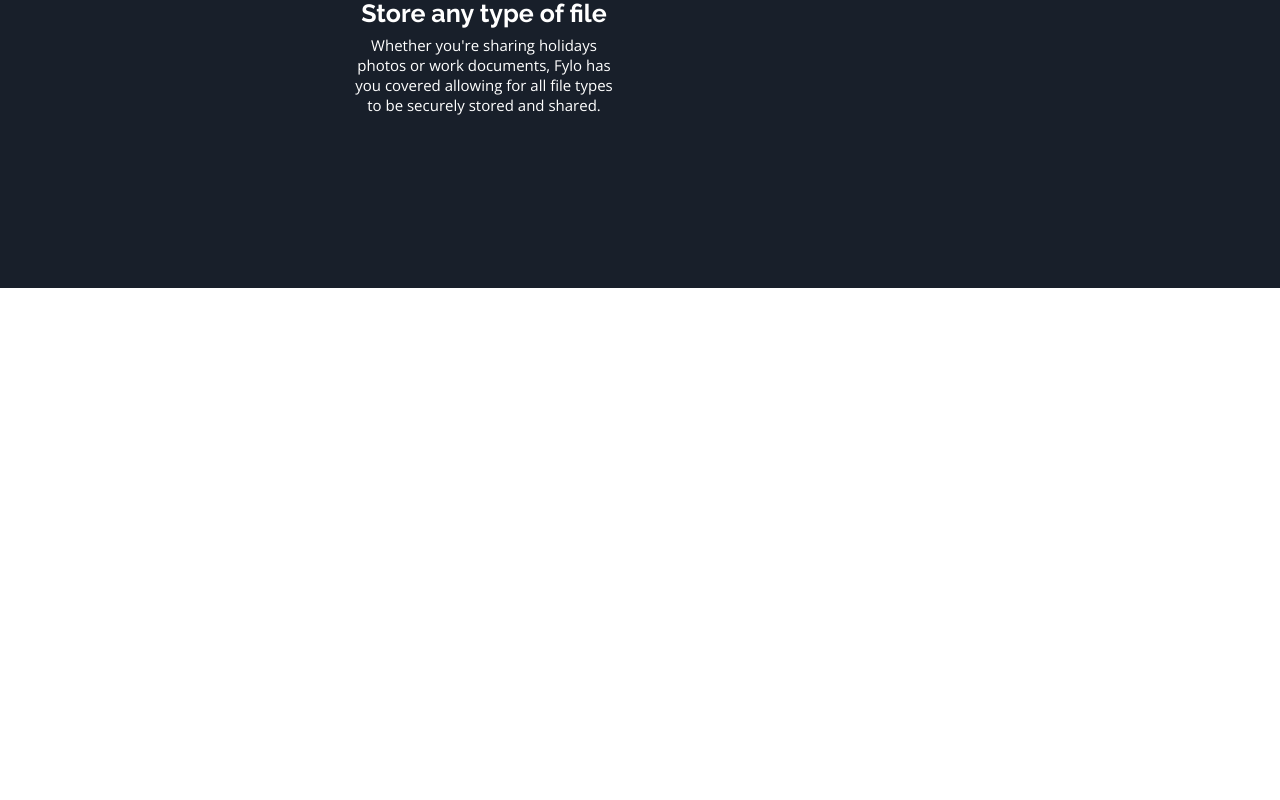
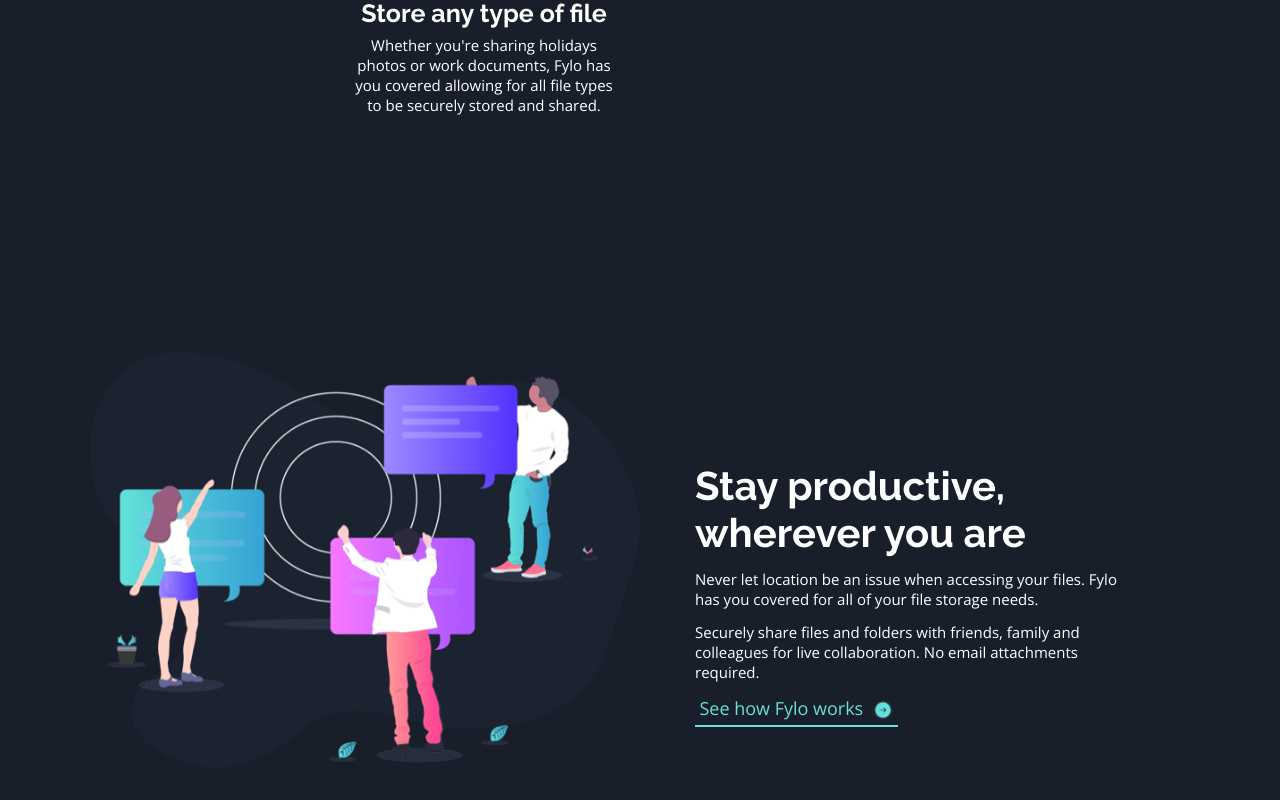
Before and after one commit to clf94-dev/Fylo-dark-react, a React (Create React App) app: page / in a window 1280 px wide. Shown: the part 2281-3081 px from the top of the page. Before the commit the page ends 2569 px from the top, so only its background shows below. Built offline with nearby package versions, Linux system fonts and the light colour scheme.

Commit message:
middle section component added

```diff
--- a/src/components/App.jsx
+++ b/src/components/App.jsx
@@ -3,6 +3,7 @@
 import Navbar from './Navbar';
 import Top from './Top';
 import Features from './Features.jsx';
+import Middle from './Middle';
 
 
 function App() {
@@ -11,6 +12,7 @@
            <Navbar />
            <Top/>
            <Features/>
+           <Middle/>
         </div>
     )
 }
--- /dev/null
+++ b/src/components/Middle.jsx
@@ -0,0 +1,28 @@
+import React from 'react'
+import {Grid} from '@material-ui/core'
+import MiddleImg from './images/illustration-stay-productive.png'
+import Arrow from './images/icon-arrow.svg'
+import './styles/App.css'
+
+function Middle() {
+    return (
+        <div>
+            <Grid container direction='row' className='middle-cont'>
+                <Grid item md={6} xs={12} className='img-col'>
+                    <img src={MiddleImg} alt="Stay productive"/>
+                </Grid>
+                <Grid item md={6} xs={12} className='text-col'>
+                    <h2>Stay productive, wherever you are</h2>
+                    <p>Never let location be an issue when accessing your files. Fylo has you
+                        covered for all of your file storage needs.</p>
+                    <p>Securely share files and folders with friends, family and colleagues for live
+                        collaboration. No email attachments required.</p>
+                    <a href="">See how Fylo works
+                        <img src={Arrow} alt="Arrow"/></a>
+                </Grid>
+            </Grid>
+        </div>
+    )
+}
+
+export default Middle
--- a/src/components/styles/App.css
+++ b/src/components/styles/App.css
@@ -194,3 +194,47 @@
   font-weight: 400;
   font-size: 15px;
 }
+
+.middle-cont {
+  padding: 5% 7%;
+  background-color: #181f2a;
+  color: white;
+}
+
+.middle-cont .img-col img {
+  width: 100%;
+}
+
+.middle-cont .text-col {
+  padding: 10% 5%;
+}
+
+.middle-cont .text-col h2 {
+  font-family: "Raleway";
+  font-size: 40px;
+  font-weight: 700;
+  margin-bottom: 2%;
+}
+
+.middle-cont .text-col p {
+  font-family: "Open Sans";
+  font-size: 15px;
+  font-weight: 400;
+  margin: 3% auto;
+}
+
+.middle-cont .text-col a {
+  text-decoration: none;
+  color: #65e2d9;
+  font-size: 18px;
+  font-family: "Open Sans";
+  padding: 1%;
+  border-bottom: 2px solid #65e2d9;
+}
+
+.middle-cont .text-col a img {
+  position: relative;
+  top: 5px;
+  margin-left: 10px;
+  width: 20px;
+}
--- a/src/components/styles/App.scss
+++ b/src/components/styles/App.scss
@@ -163,3 +163,44 @@
         }
     }
 }
+
+//--------------------Middle Section --------------------
+.middle-cont {
+    padding: 5% 7%;
+    background-color: $dark-blue-main-bg;
+    color: $white;
+    .img-col {
+        img {
+            width: 100%;
+        }
+    }
+    .text-col {
+        padding: 10% 5%;
+        h2 {
+            font-family: $heading;
+            font-size: 40px;
+            font-weight: $weight7;
+            margin-bottom: 2%;
+        }
+        p {
+            font-family: $body;
+            font-size: 15px;
+            font-weight: $weight4;
+            margin: 3% auto;
+        }
+        a {
+            text-decoration: none;
+            color: $cyan;
+            font-size: 18px;
+            font-family: $body;
+            padding: 1%;
+            border-bottom: 2px solid $cyan;
+            img {
+                position: relative;
+                top: 5px;
+                margin-left: 10px;
+                width: 20px;
+            }
+        }
+    }
+}
```
Also changed, not shown: src/components/styles/App.min.css.
